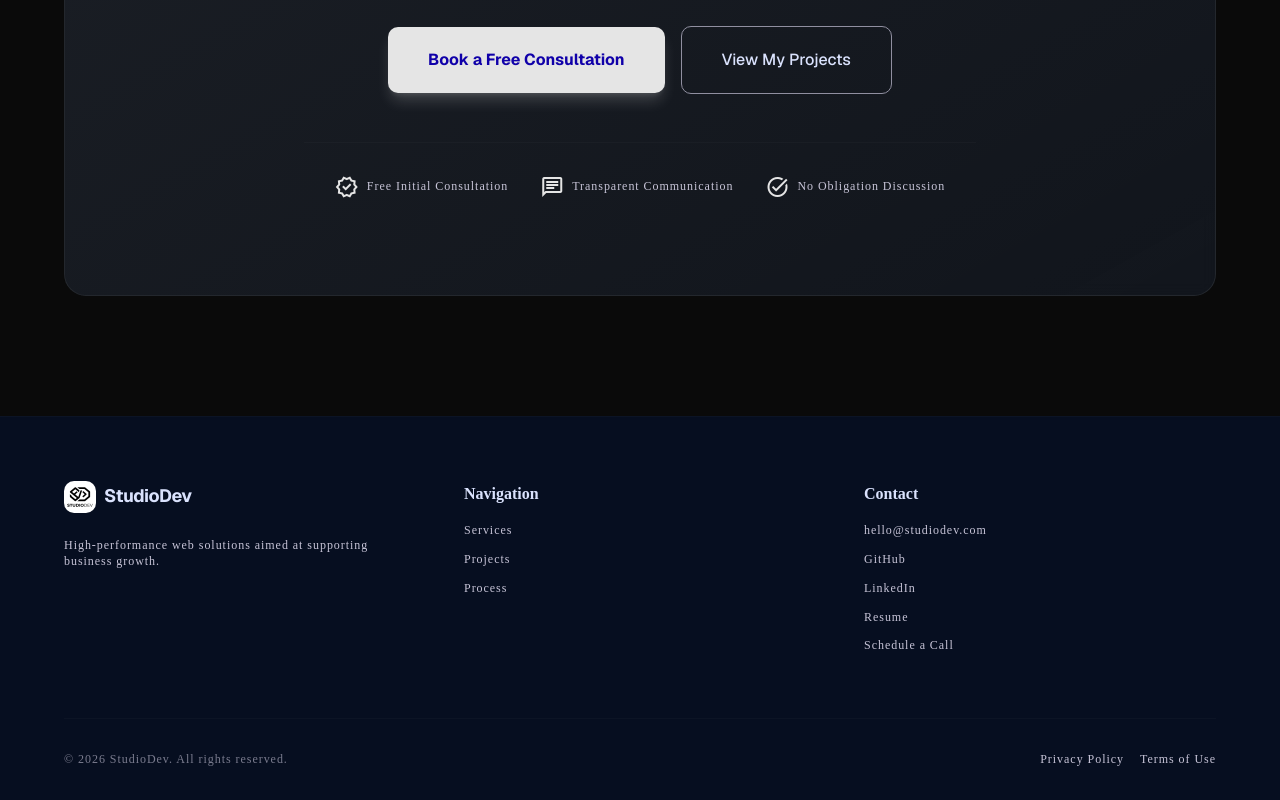
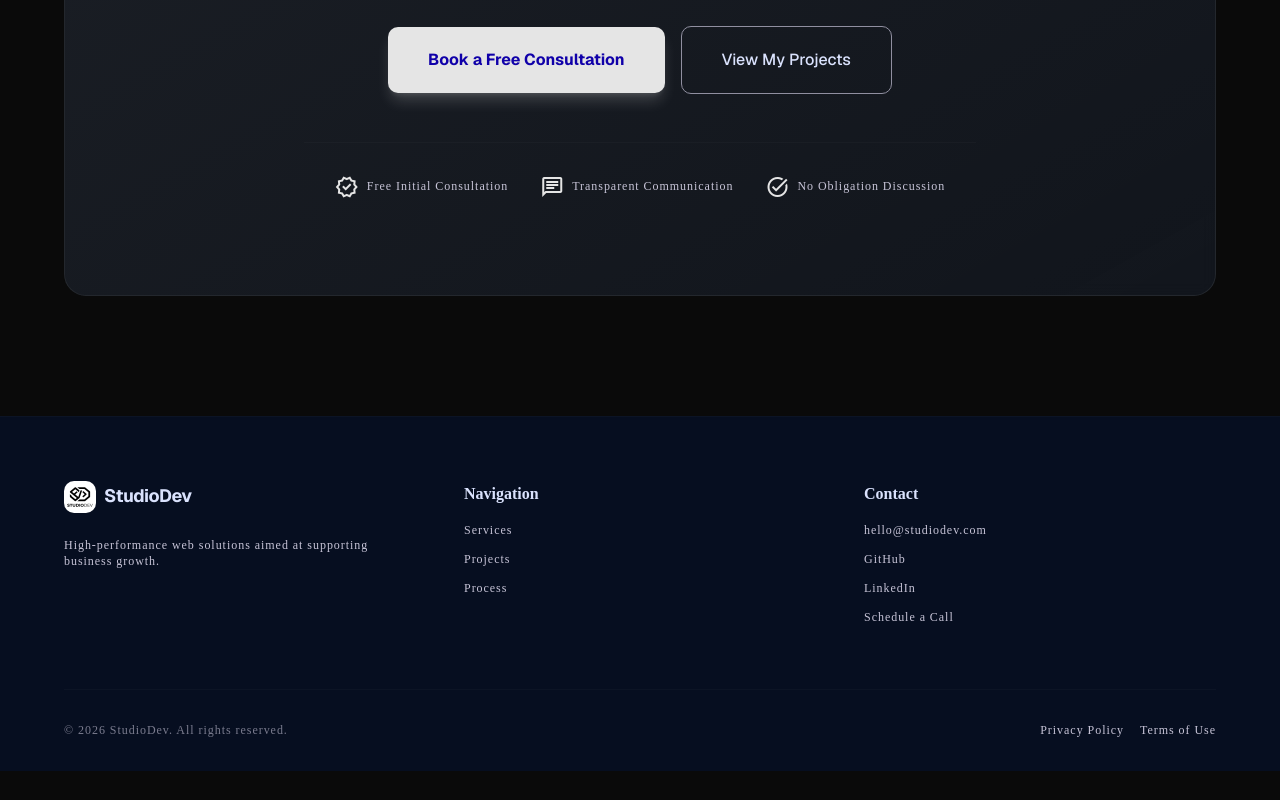
Before and after one commit to M-Ehthisham18/freelancing-portfolio, a Next.js app: page / in a window 1280 px wide. Shown: the part 7904-8704 px from the top of the page. After the commit the page ends 8675 px from the top, so only its background shows below. Built offline with nearby package versions, Linux system fonts and the light colour scheme; no server answers.

Commit message:
fix: resolve project routes and remove deferred resume link

```diff
--- a/app/projects/[slug]/page.tsx
+++ b/app/projects/[slug]/page.tsx
@@ -5,8 +5,9 @@ import { ErrorState } from '@/components/ui/error-state';
 import { Section } from '@/components/layout/Section';
 import { Container } from '@/components/layout/Container';
 
-export default function ProjectPage({ params }: { params: { slug: string } }) {
-  const project = projects.find((p) => p.slug === params.slug);
+export default async function ProjectPage({ params }: { params: Promise<{ slug: string }> }) {
+  const { slug } = await params;
+  const project = projects.find((p) => p.slug === slug);
 
   if (!project) {
     return (
--- a/components/layout/Footer.tsx
+++ b/components/layout/Footer.tsx
@@ -67,15 +67,6 @@ export function Footer() {
                 LinkedIn
               </a>
               <a
-                href="https://docs.google.com/document/d/1Br2P4Y2ZrELKhrk-h1JcRS81OFtUlEtaICNzID60AjI/edit?tab=t.0#heading=h.ulwemhl4otur"
-                target="_blank"
-                rel="noopener noreferrer"
-                data-magnetic="Resume"
-                className="text-label-sm text-on-surface-variant hover:text-primary transition-colors"
-              >
-                Resume
-              </a>
-              <a
                 href="https://calendly.com/ehthishamulhaq073/30min"
                 target="_blank"
                 rel="noopener noreferrer"
```
